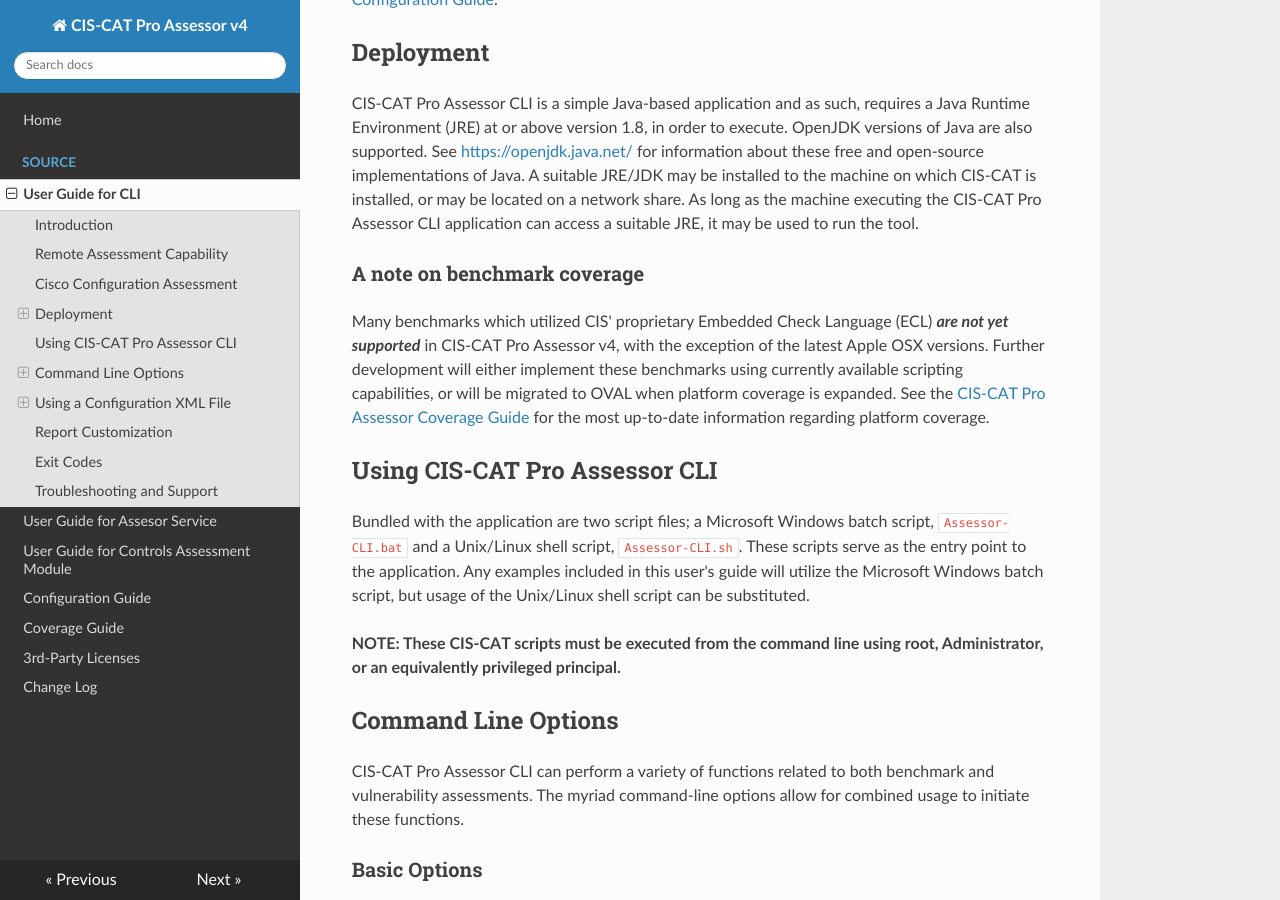
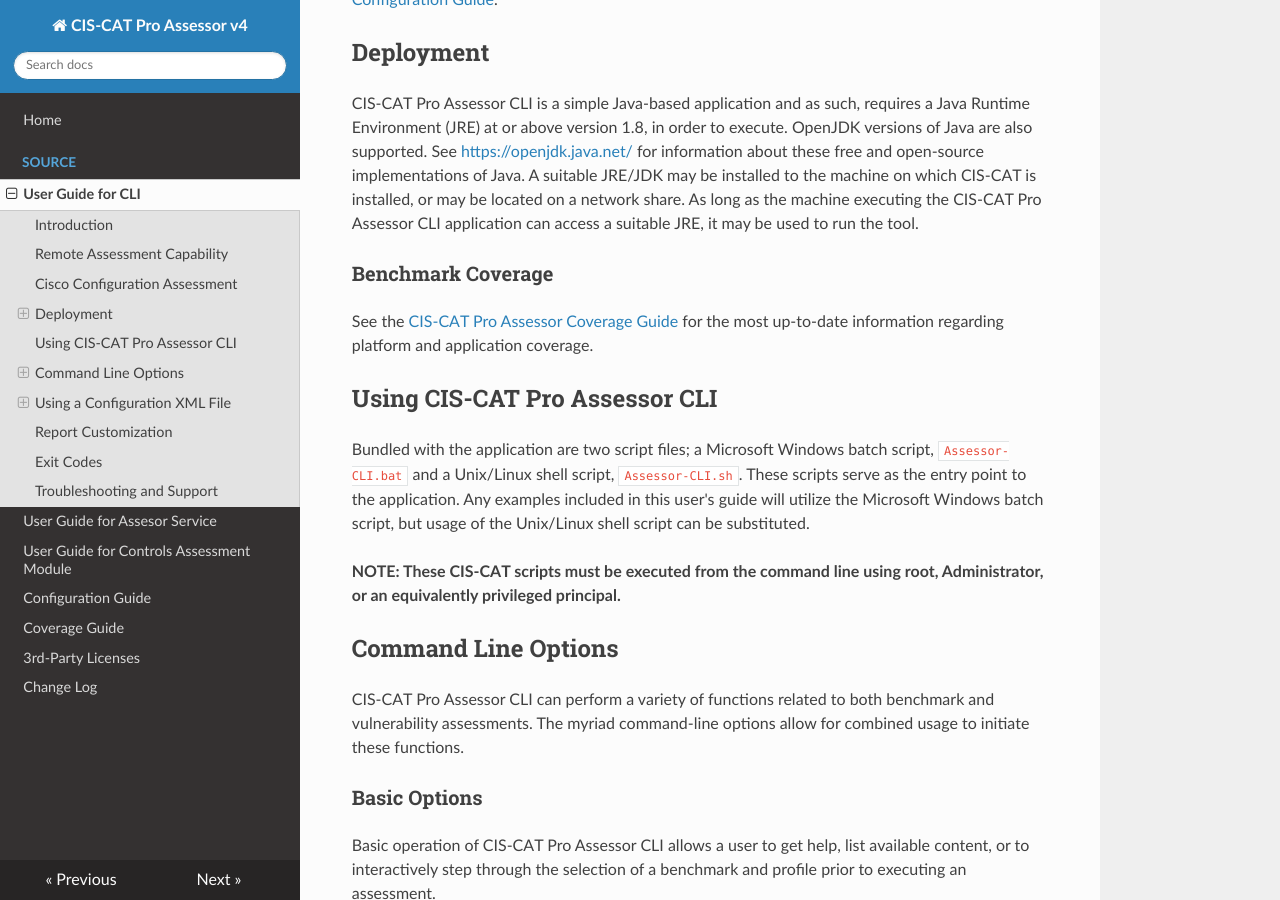
Before and after one commit to CISecurity/CCPA-Docs, an MkDocs documentation site: the page built from docs/User Guide for CLI.md, in a window 1280 px wide and 900 px high, scrolled down 1218 px. Built offline with MkDocs 1.6.1, drawn with Linux system fonts in a browser that asks for light colours; nearby versions of some CDN libraries; some of the changed text lies outside the part shown.

Commit message:
ccpro-5685 -npr option

```diff
--- a/docs/User Guide for CLI.md
+++ b/docs/User Guide for CLI.md
@@ -19,8 +19,8 @@
 ## Deployment ##
 CIS-CAT Pro Assessor CLI is a simple Java-based application and as such, requires a Java Runtime Environment (JRE) at or above version 1.8, in order to execute.  OpenJDK versions of Java are also supported.  See [https://openjdk.java.net/](https://openjdk.java.net/) for information about these free and open-source implementations of Java.  A suitable JRE/JDK may be installed to the machine on which CIS-CAT is installed, or may be located on a network share.  As long as the machine executing the CIS-CAT Pro Assessor CLI application can access a suitable JRE, it may be used to run the tool.
 
-### A note on benchmark coverage ###
-Many benchmarks which utilized CIS' proprietary Embedded Check Language (ECL) ***are not yet supported*** in CIS-CAT Pro Assessor v4, with the exception of the latest Apple OSX versions.  Further development will either implement these benchmarks using currently available scripting capabilities, or will be migrated to OVAL when platform coverage is expanded.  See the [CIS-CAT Pro Assessor Coverage Guide](./Coverage%20Guide) for the most up-to-date information regarding platform coverage.
+### Benchmark Coverage ###
+See the [CIS-CAT Pro Assessor Coverage Guide](./Coverage%20Guide) for the most up-to-date information regarding platform and application coverage.
 
 ## Using CIS-CAT Pro Assessor CLI ##
 Bundled with the application are two script files; a Microsoft Windows batch script, `Assessor-CLI.bat` and a Unix/Linux shell script, `Assessor-CLI.sh`.  These scripts serve as the entry point to the application.  Any examples included in this user's guide will utilize the Microsoft Windows batch script, but usage of the Unix/Linux shell script can be substituted.
```
Also changed, not shown: other parts of docs/User Guide for CLI.md (+1 -0 lines), docs/Configuration Guide.md (+1 -1 lines).
